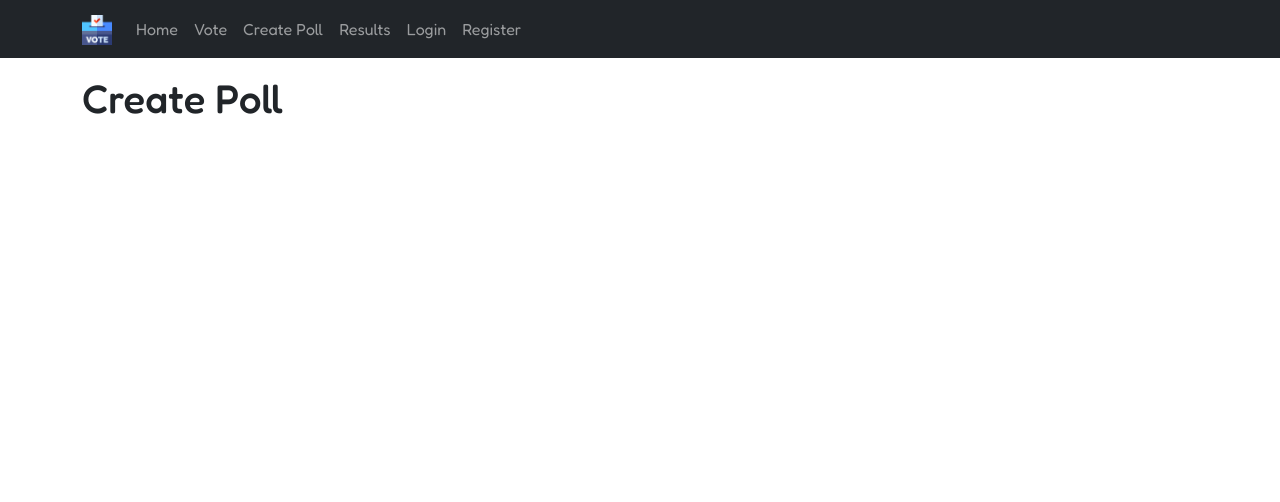
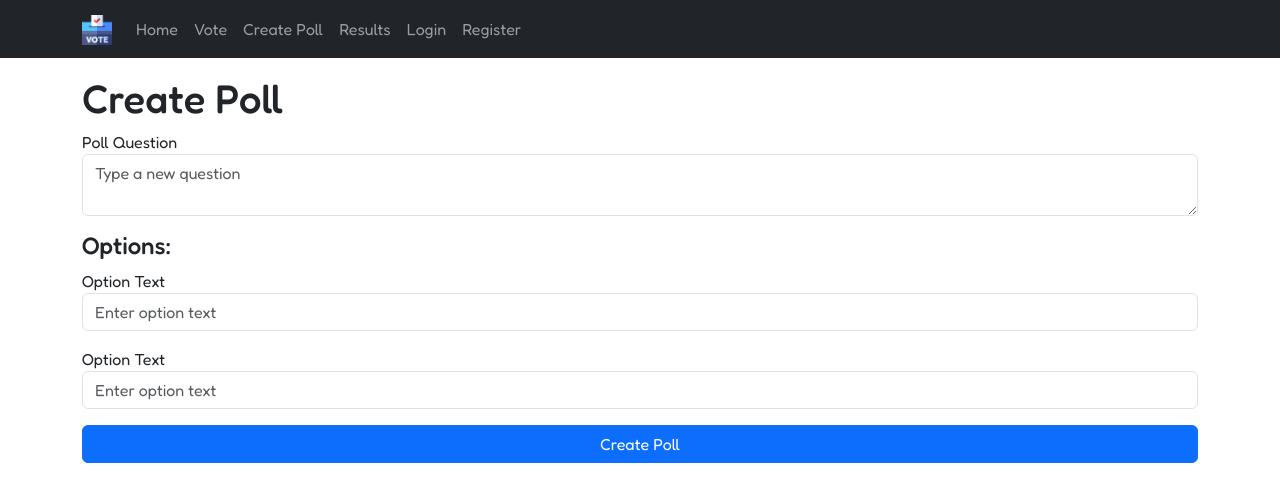
Before and after one commit to whdev36/flask-voting-system, a Flask app: page /create-poll in a window 1280 px wide. Shown: the top 502 px of the page. Run offline with Flask 3, Linux system fonts and the light colour scheme; some libraries are stand-ins or nearby versions.

Commit message:
create poll form

```diff
--- a/app/forms.py
+++ b/app/forms.py
@@ -25,13 +25,13 @@ class OptionForm(FlaskForm):
 	text = StringField('Option Text', validators=[DataRequired()])
 	# submit = SubmitField('Save')
 
-class CreatePollForm(FlaskForm):
+class PollForm(FlaskForm):
 	question = TextAreaField('Poll Question', validators=[DataRequired(), Length(max=255)])
 	# option_1 = StringField('Option 1', validators=[DataRequired(), Length(max=255)])
 	# option_2 = StringField('Option 2', validators=[DataRequired(), Length(max=255)])
 	# option_3 = StringField('Option 3 (Optional)', validators=[Length(max=255)])
 	# option_4 = StringField('Option 4 (Optional)', validators=[Length(max=255)])
-	options = FieldList(FormField(OptionForm), min_entries=2, mx_entries=10)
+	options = FieldList(FormField(OptionForm), min_entries=2, max_entries=10)
 	submit = SubmitField('Create Poll')
 
 # Voting Form
--- a/app/templates/create-poll.html
+++ b/app/templates/create-poll.html
@@ -2,4 +2,19 @@
 {% block title %}Create Poll{% endblock %}
 {% block content %}
 	<h1>Create Poll</h1>
+	<form method="post">
+		{{ form.hidden_tag() }}
+		<div class="mb-3">
+			{{ form.question.label }}
+			{{ form.question(class='form-control', placeholder='Type a new question') }}
+		</div>
+		<h4>Options:</h4>
+		{% for option in form.options %}
+			<div class="mb-3">
+				{{ option.text.label }}
+				{{ option.text(class='form-control', placeholder='Enter option text') }}
+			</div>
+		{% endfor %}
+		{{ form.submit(class='btn btn-primary w-100') }}
+	</form>
 {% endblock %}
--- a/app/views.py
+++ b/app/views.py
@@ -1,4 +1,7 @@
 from flask import Blueprint, render_template
+from flask_login import login_required, current_user
+from .forms import PollForm
+from .models import Option, Poll
 
 views = Blueprint('views', __name__)
 
@@ -10,9 +13,20 @@ def home():
 def results():
 	return render_template('results.html')
 
-@views.route('/create-poll')
+@views.route('/create-poll', methods=['GET', 'POST'])
 def create_poll():
-	return render_template('create-poll.html')
+	form = PollForm()
+	if form.validate_on_submit():
+		poll = Poll(question=form.question.data)
+		db.session.add(poll)
+		db.session.commit()
+		for option_form in form.options:
+			option = Option(text=option_form.text.data, poll_id=poll.id)
+			db.session.add(option)
+		db.session.commit()
+		flash('Poll successfully created!', 'success')
+		return redirect(url_for('home'))
+	return render_template('create-poll.html', form=form)
 
 @views.route('/vote')
 def vote():
```
